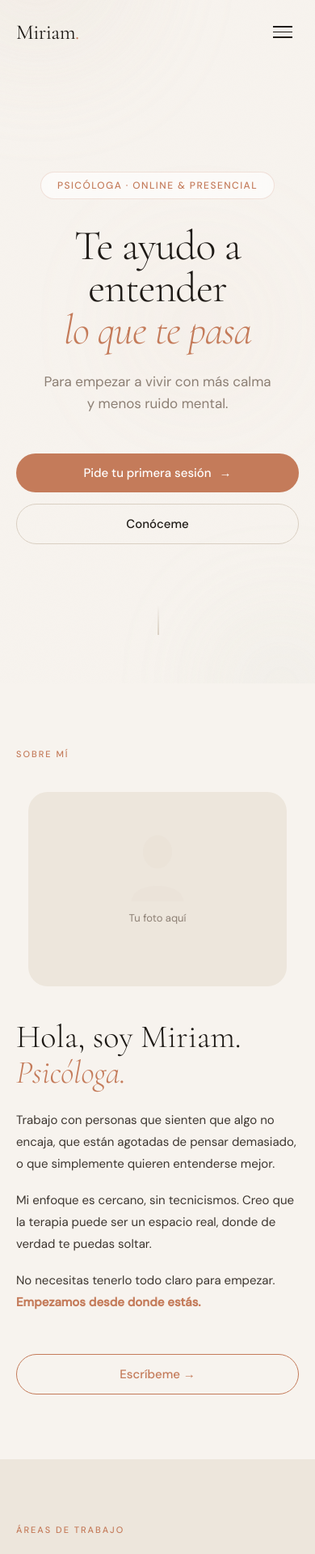
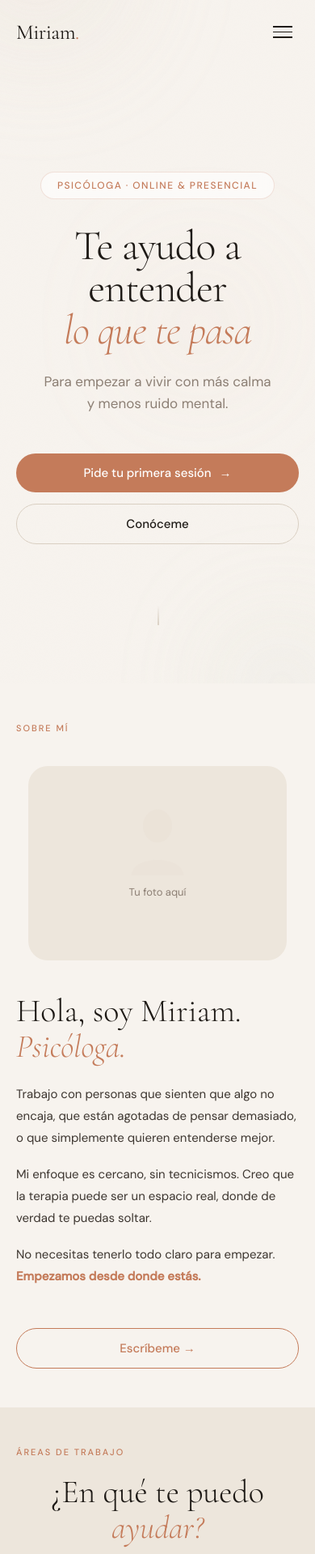
Before and after one commit to Frut0ss/miriam-website, a React (Create React App) app: page / in a window 390 px wide. Shown: the top 1919 px of the page at 81% size. Built offline with nearby package versions, Linux system fonts and the light colour scheme.

Commit message:
updates on spacing

```diff
--- a/src/App.css
+++ b/src/App.css
@@ -19,7 +19,7 @@
 
   --radius: 16px;
   --radius-sm: 8px;
-  --section-pad: clamp(80px, 12vw, 140px);
+  --section-pad: clamp(48px, 8vw, 140px);
   --max-w: 1120px;
   --transition: 0.6s cubic-bezier(0.16, 1, 0.3, 1);
 }
@@ -39,8 +39,8 @@ img { max-width: 100%; display: block; }
 /* ─── Utility ────────────────────────────────────────────────────────────── */
 .reveal {
   opacity: 0;
-  transform: translateY(24px);
-  transition: opacity 0.7s ease, transform 0.7s ease;
+  transform: translateY(20px);
+  transition: opacity 0.45s ease, transform 0.45s ease;
 }
 .reveal.revealed {
   opacity: 1;
@@ -54,14 +54,14 @@ img { max-width: 100%; display: block; }
 
 .animate-in {
   opacity: 0;
-  transform: translateY(20px);
-  animation: fadeUp 0.8s ease forwards;
+  transform: translateY(16px);
+  animation: fadeUp 0.55s ease forwards;
 }
 .delay-1 { animation-delay: 0.05s; }
-.delay-2 { animation-delay: 0.2s; }
-.delay-3 { animation-delay: 0.35s; }
-.delay-4 { animation-delay: 0.5s; }
-.delay-5 { animation-delay: 0.75s; }
+.delay-2 { animation-delay: 0.15s; }
+.delay-3 { animation-delay: 0.25s; }
+.delay-4 { animation-delay: 0.35s; }
+.delay-5 { animation-delay: 0.55s; }
 
 @keyframes fadeUp {
   to { opacity: 1; transform: translateY(0); }
--- a/src/App.js
+++ b/src/App.js
@@ -194,7 +194,7 @@ function EnQueAyudo() {
               style={{
                 opacity: visible ? 1 : 0,
                 transform: visible ? 'translateY(0)' : 'translateY(20px)',
-                transition: `opacity 0.5s ease ${i * 0.07}s, transform 0.5s ease ${i * 0.07}s`
+                transition: `opacity 0.35s ease ${i * 0.05}s, transform 0.35s ease ${i * 0.05}s`
               }}
             >
               <div className="area-card__icon">{a.icon}</div>
@@ -232,7 +232,7 @@ function ComoTrabajo() {
               style={{
                 opacity: visible ? 1 : 0,
                 transform: visible ? 'translateY(0)' : 'translateY(20px)',
-                transition: `opacity 0.5s ease ${i * 0.12}s, transform 0.5s ease ${i * 0.12}s`
+                transition: `opacity 0.35s ease ${i * 0.08}s, transform 0.35s ease ${i * 0.08}s`
               }}
             >
               <div className="step__left">
```
